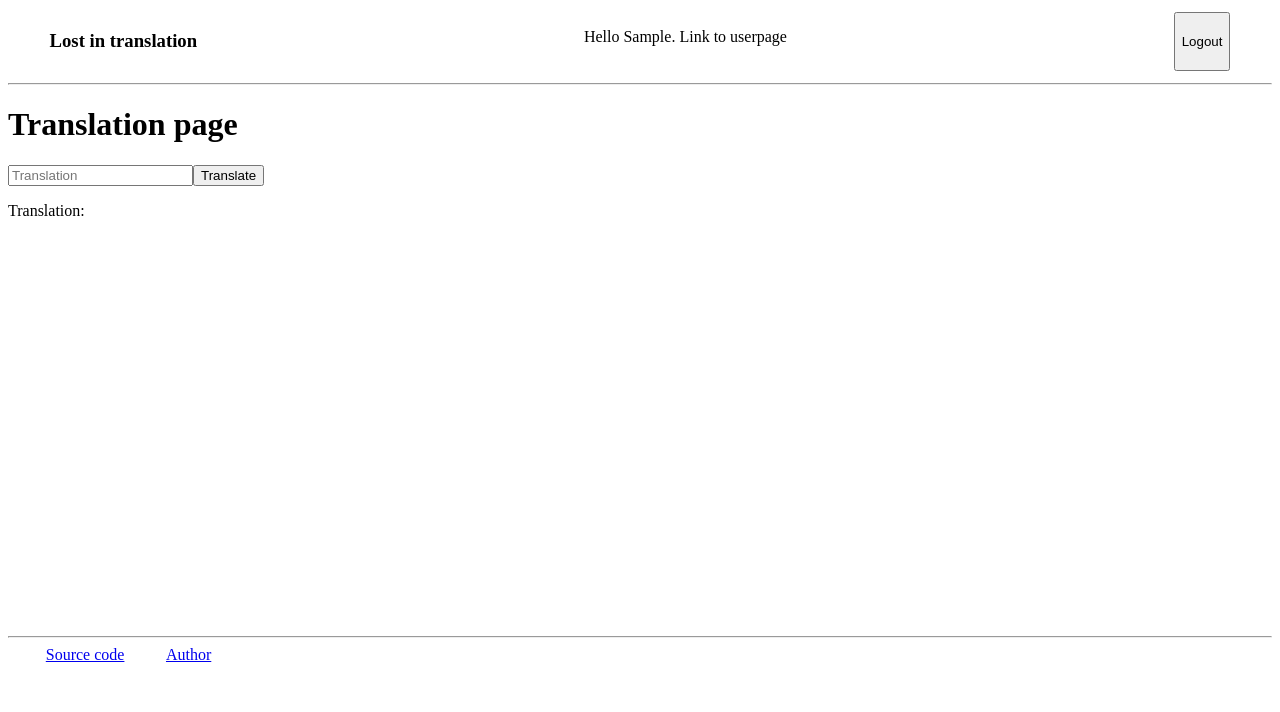
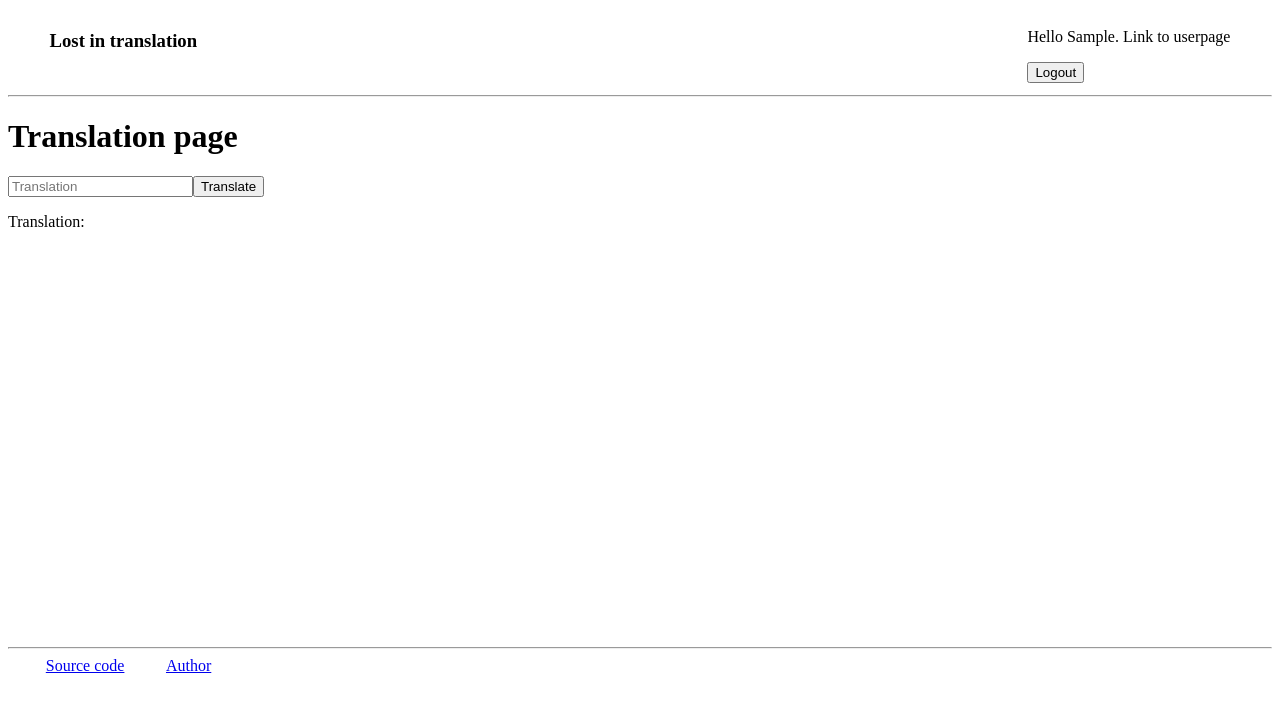
Before and after one commit to veliValentine/lost-in-translation, a React (Create React App) app: page / in a window 1280 px wide. Both pictures are taken after typing "Sample" into the empty fields and a click on the button "Login". Shown: the top 712 px of the page. Built offline with nearby package versions, Linux system fonts and the light colour scheme.

Commit message:
refactor: cleaned up some code and renamed variables

```diff
--- a/src/components/Header/index.jsx
+++ b/src/components/Header/index.jsx
@@ -2,17 +2,17 @@ import React from 'react';
 import './index.css';
 
 const Header = ({ user, logout }) => {
-  const userPage = () => (
-    <>
+  const loggedUser = () => (
+    <div>
       <p>{`Hello ${user}. Link to userpage`}</p>
       <button type="submit" onClick={logout}>Logout</button>
-    </>
+    </div>
   );
   return (
     <>
       <div className="header">
         <h3>Lost in translation</h3>
-        {user && userPage()}
+        {user && loggedUser()}
       </div>
       <hr />
     </>
--- a/src/components/TranslationList.jsx
+++ b/src/components/TranslationList.jsx
@@ -6,7 +6,7 @@ const TranslationList = ({ translations = [] }) => {
   }
   return (
     <div className="translation-list">
-      <h3>Translations:</h3>
+      <h3>Translation history:</h3>
       <ul>
         {translations.map((translationItem, index) => (
           // eslint-disable-next-line react/no-array-index-key
```
